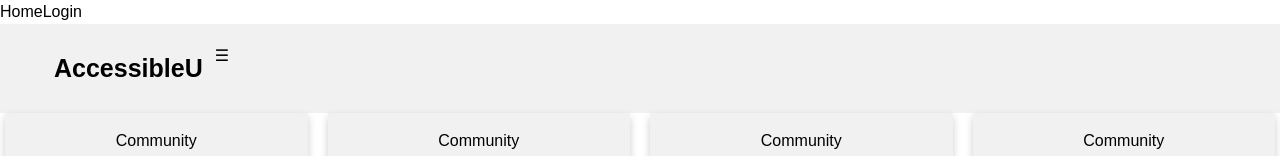
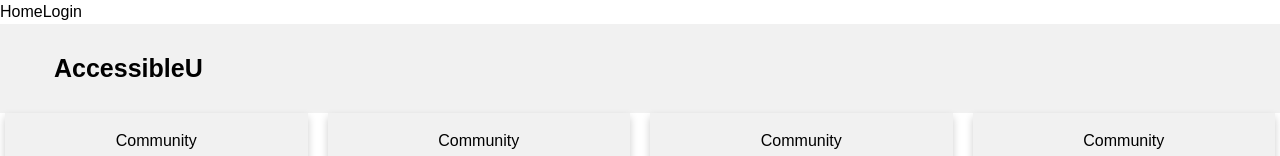
Before and after one commit to MichaelCut24/Wicked-Lieutenants-Work-Space, a React (Create React App) app in the folder accessibleu/: page / in a window 1280 px wide. Shown: the top 156 px of the page. Built offline with nearby package versions, Linux system fonts and the light colour scheme.

Commit message:
Removed Button
Removed side bar button from header

```diff
--- a/accessibleu/src/pages/Home.js
+++ b/accessibleu/src/pages/Home.js
@@ -6,7 +6,6 @@ function Home(){
 
       <div class="header">
           <a href="#default" id="main"/>
-          <button class="openbtn" onclick="openNav()">☰ </button>
           <a href="#default" class="logo">AccessibleU</a>
           <div class="header-right">
           </div>
```
